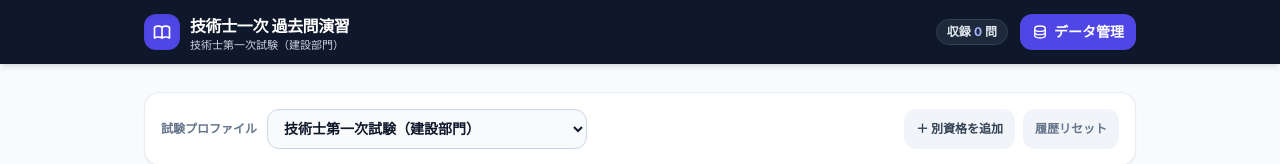
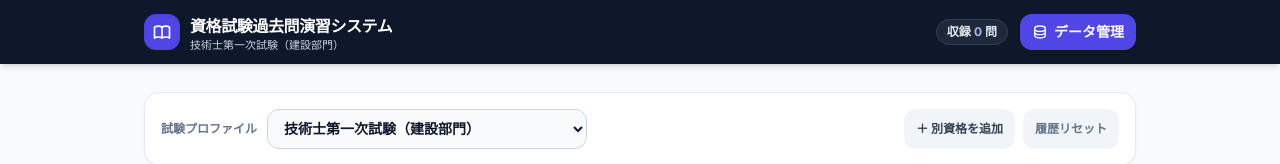
Before and after one commit to Lo-veyDo-vey/past-exampapers, a plain HTML site: page index.html in a window 1280 px wide. Shown: the top 164 px of the page. Drawn offline with nearby package versions, Linux system fonts and the light colour scheme.

Commit message:
Update index.html

```diff
--- a/index.html
+++ b/index.html
@@ -5,7 +5,7 @@
   <meta name="viewport" content="width=device-width, initial-scale=1.0" />
   <meta name="apple-mobile-web-app-capable" content="yes" />
   <meta name="theme-color" content="#0f172a" />
-  <title>技術士一次（建設部門）過去問演習システム</title>
+  <title>資格試験過去問演習システム</title>
 
   <!-- Tailwind CSS CDN -->
   <script src="https://cdn.tailwindcss.com"></script>
@@ -71,7 +71,7 @@
           </svg>
         </div>
         <div class="min-w-0">
-          <h1 class="text-sm sm:text-base font-bold tracking-tight truncate">技術士一次 過去問演習</h1>
+          <h1 class="text-sm sm:text-base font-bold tracking-tight truncate">資格試験過去問演習システム</h1>
           <p id="header-profile-label" class="text-[11px] text-slate-300 truncate leading-none mt-0.5">技術士第一次試験（建設部門）</p>
         </div>
       </button>
```
